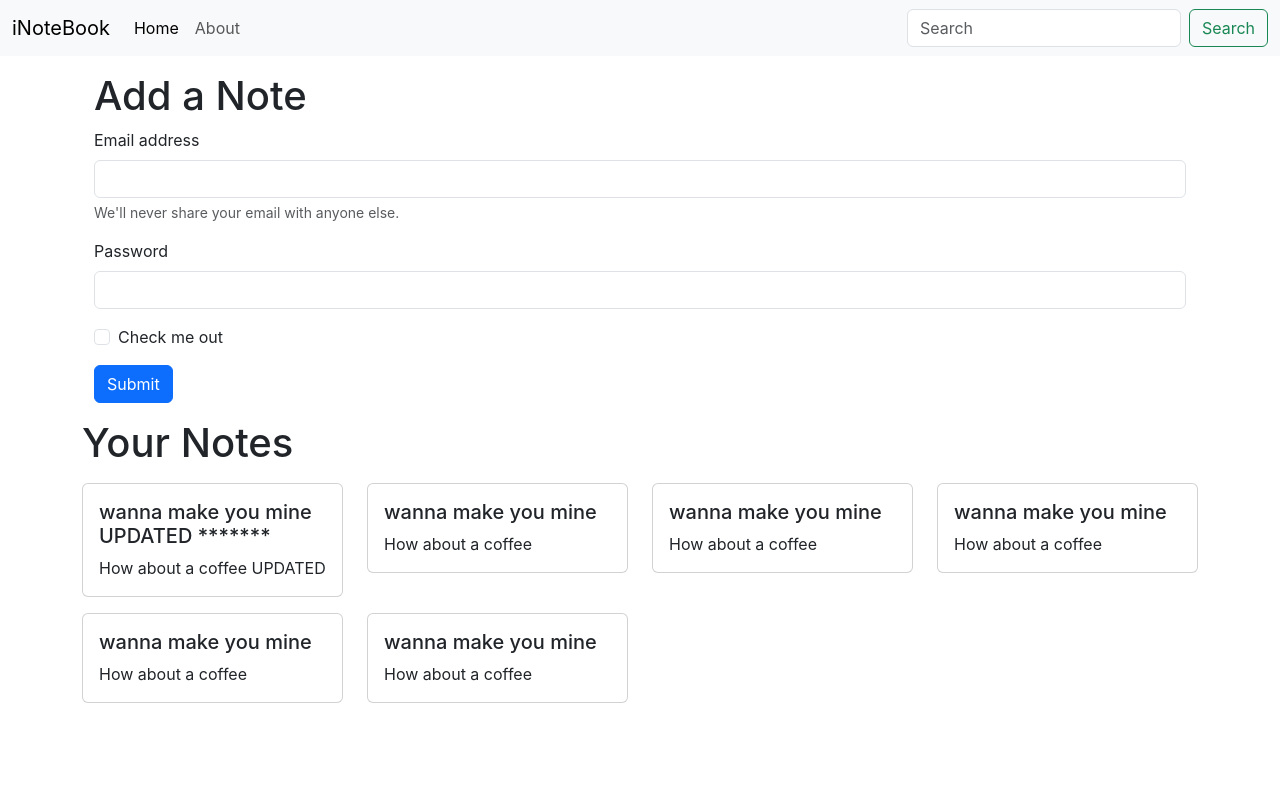
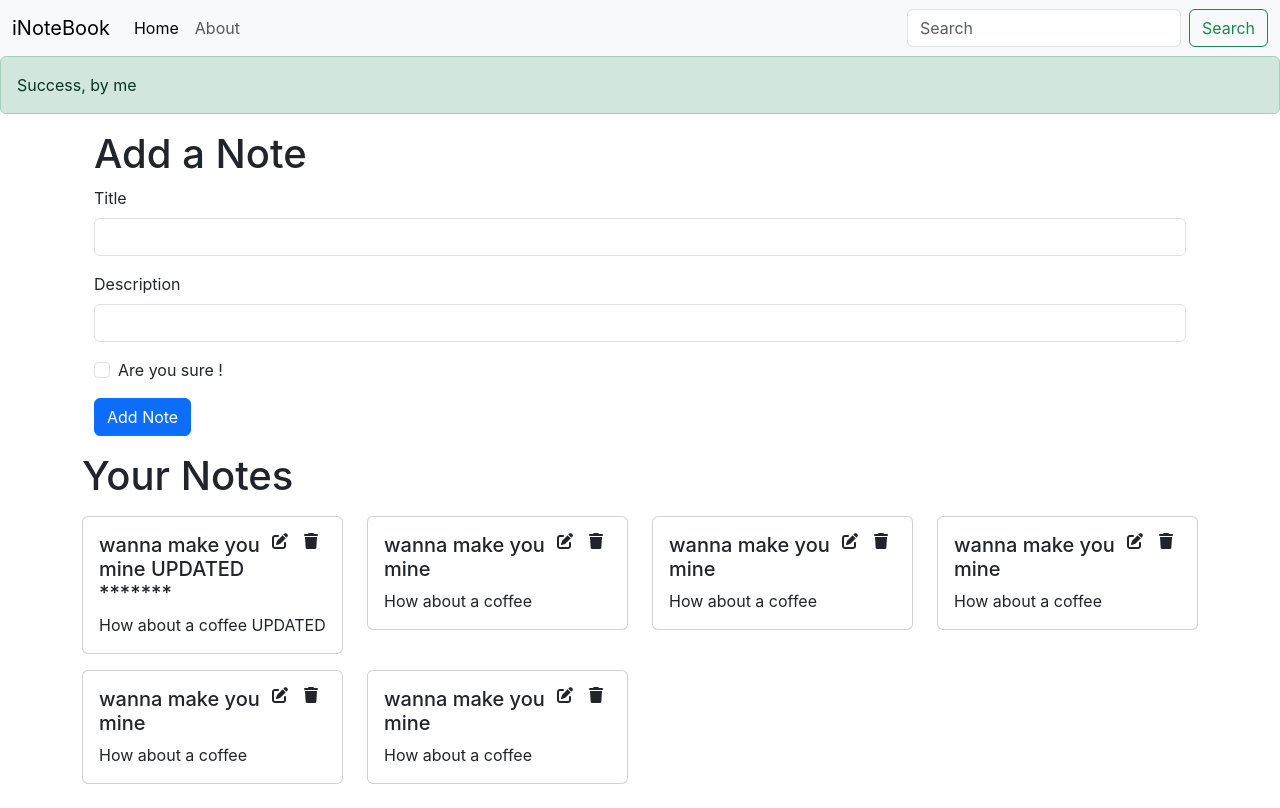
Before and after one commit to dev-chouhan/NotesHandler, a React (Create React App) app: page / in a window 1280 px wide. Built offline with nearby package versions, Linux system fonts and the light colour scheme.

Commit message:
able to delete and create note

```diff
--- a/public/index.html
+++ b/public/index.html
@@ -41,6 +41,8 @@
       To begin the development, run `npm start` or `yarn start`.
       To create a production bundle, use `npm run build` or `yarn build`.
     -->
+    <!-- FontAwesome 5 -->
+    <script src="https://kit.fontawesome.com/30bd390884.js" crossorigin="anonymous"></script>
     <!-- Bootstrap JS -->
     <script src="https://cdn.jsdelivr.net/npm/@popperjs/core@2.11.6/dist/umd/popper.min.js" integrity="sha384-oBqDVmMz9ATKxIep9tiCxS/Z9fNfEXiDAYTujMAeBAsjFuCZSmKbSSUnQlmh/jp3" crossorigin="anonymous"></script>
 <script src="https://cdn.jsdelivr.net/npm/bootstrap@5.3.0-alpha1/dist/js/bootstrap.min.js" integrity="sha384-mQ93GR66B00ZXjt0YO5KlohRA5SY2XofN4zfuZxLkoj1gXtW8ANNCe9d5Y3eG5eD" crossorigin="anonymous"></script>
--- a/src/App.js
+++ b/src/App.js
@@ -4,6 +4,7 @@
 import Home from './components/Home';
 import About from './components/About';
 import NoteState from './context/notes/NoteState';
+import Alert from './components/Alert';
 
 function App() {
   return (
@@ -11,6 +12,7 @@
       <NoteState>
         <Router>
           <Navbar />
+          <Alert message="Success, by me"/>
           <div className="container">
             <Routes>
               <Route exact path="/" element={<Home />} />
--- /dev/null
+++ b/src/components/Addnote.js
@@ -0,0 +1,37 @@
+import React, { useState , useContext} from 'react'
+import noteContext from "../context/notes/NoteContext";
+
+const Addnote = () => {
+    const { addNote } = useContext(noteContext);
+    const [note, setNote] = useState({title:" ", description:" ", tag:"default"})
+    const handleClick = (e) => {
+        e.preventDefault(); // to prevent page from reload
+        addNote(note.title, note.description, note.tag); // providing title and dsecription to newly added note
+    }
+    const onChange = (e) => {
+        setNote({...note, [e.target.name]: e.target.value})
+    }
+
+    return (
+        <div className="container my-3">
+            <h1>Add a Note</h1>
+            <form>
+                <div className="mb-3">
+                    <label htmlFor="title" className="form-label">Title</label>
+                    <input type="text" className="form-control" onChange={onChange} id="title" name='title' required aria-describedby="emailHelp" />
+                </div>
+                <div className="mb-3">
+                    <label htmlFor="description" className="form-label">Description</label>
+                    <input type="text" className="form-control"  onChange={onChange} id="description" required name='description' />
+                </div>
+                <div className="mb-3 form-check">
+                    <input type="checkbox" className="form-check-input" id="exampleCheck1" required/>
+                    <label className="form-check-label" htmlFor="exampleCheck1">Are you sure !</label>
+                </div>
+                <button type="submit" className="btn btn-primary" onClick={handleClick}>Add Note</button>
+            </form>
+        </div>
+    )
+}
+
+export default Addnote
--- /dev/null
+++ b/src/components/Alert.js
@@ -0,0 +1,14 @@
+// rafc
+import React from 'react'
+
+const Alert = (props) => {
+    return (
+        <div>
+            <div className="alert alert-success" role="alert">
+                {props.message}
+            </div>
+        </div>
+    )
+}
+
+export default Alert
--- a/src/components/Home.js
+++ b/src/components/Home.js
@@ -4,25 +4,7 @@
 const Home = () => {
   return (
     <div>
-      <div className="container my-3">
-        <h1>Add a Note</h1>
-        <form>
-          <div className="mb-3">
-            <label for="exampleInputEmail1" className="form-label">Email address</label>
-            <input type="email" className="form-control" id="exampleInputEmail1" aria-describedby="emailHelp" />
-            <div id="emailHelp" className="form-text">We'll never share your email with anyone else.</div>
-          </div>
-          <div className="mb-3">
-            <label for="exampleInputPassword1" className="form-label">Password</label>
-            <input type="password" className="form-control" id="exampleInputPassword1" />
-          </div>
-          <div className="mb-3 form-check">
-            <input type="checkbox" className="form-check-input" id="exampleCheck1" />
-            <label className="form-check-label" for="exampleCheck1">Check me out</label>
-          </div>
-          <button type="submit" className="btn btn-primary">Submit</button>
-        </form>
-      </div>
+
       <Notes />
     </div>
   )
--- a/src/components/Navbar.js
+++ b/src/components/Navbar.js
@@ -1,11 +1,11 @@
-import React, {useEffect} from 'react'
+import React from 'react'
 import {Link, useLocation} from "react-router-dom";
 
 const Navbar = () => {
     let location = useLocation();
-    useEffect(() => {
-        // console.log(location.pathname);
-    }, [location]);
+    // useEffect(() => {
+    //     console.log(location.pathname);
+    // }, [location]);
     return (
         <div>
             <nav className="navbar navbar-expand-lg bg-body-tertiary">
--- a/src/components/Noteitem.js
+++ b/src/components/Noteitem.js
@@ -1,12 +1,19 @@
-import React from 'react'
+import React, {useContext} from 'react'
+import noteContext from "../context/notes/NoteContext";
 
 const Noteitem = (props) => {
+    const context = useContext(noteContext);
+    const {deleteNote} = context;
     const { note } = props;
     return (
         <div className='col-md-3 my-2' >
             <div className="card">
                 <div className="card-body">
-                    <h5 className="card-title">{note.title}</h5>
+                    <div className="d-flex align-item-center">
+                        <h5 className="card-title">{note.title}</h5>
+                        <i className="fa-solid fa-pen-to-square mx-2"></i>
+                        <i className="fa-solid fa-trash mx-2" onClick={()=>{deleteNote(note._id)}}></i>
+                    </div>
                     <p className="card-text">{note.description}</p>
                 </div>
             </div>
--- a/src/components/Notes.js
+++ b/src/components/Notes.js
@@ -1,16 +1,20 @@
-import React, {useContext} from 'react';
-import context from "../context/notes/NoteContext";
+import React, { useContext } from 'react';
+import noteContext from "../context/notes/NoteContext";
 import Noteitem from './Noteitem';
+import Addnote from './Addnote';
 
 const Notes = () => {
-    const  {notes, setNotes} = useContext(context);
+    const { notes } = useContext(noteContext);
     return (
-        <div className="row my-3">
-            <h1>Your Notes</h1>
-            {notes.map((note) => {
-                return <Noteitem note={note}/>
-            })}
-        </div>
+        <>
+            <Addnote />
+            <div className="row my-3">
+                <h1>Your Notes</h1>
+                {notes.map((note) => {
+                    return <Noteitem key={note._id} note={note} />
+                })}
+            </div>
+        </>
     )
 }
 
--- a/src/context/notes/NoteState.js
+++ b/src/context/notes/NoteState.js
@@ -13,7 +13,7 @@
             "__v": 0
         },
         {
-            "_id": "63df8d26a518b0a2da140ed5",
+            "_id": "63df8d26a518b0a2da14550ed5",
             "user": "63db8730839f4eb6de4e2a6f",
             "title": "wanna make you mine",
             "description": "How about a coffee",
@@ -22,7 +22,7 @@
             "__v": 0
         },
         {
-            "_id": "63df8d26a518b0a2da140ed5",
+            "_id": "63df8d2689a518b0a2da140ed5",
             "user": "63db8730839f4eb6de4e2a6f",
             "title": "wanna make you mine",
             "description": "How about a coffee",
@@ -31,7 +31,7 @@
             "__v": 0
         },
         {
-            "_id": "63df8d26a518b0a2da140ed5",
+            "_id": "63df8d26a518b0hha2da140ed5",
             "user": "63db8730839f4eb6de4e2a6f",
             "title": "wanna make you mine",
             "description": "How about a coffee",
@@ -40,7 +40,7 @@
             "__v": 0
         },
         {
-            "_id": "63df8d26a518b0a2da140ed5",
+            "_id": "63df8d26a5h18b0a2da140ed5",
             "user": "63db8730839f4eb6de4e2a6f",
             "title": "wanna make you mine",
             "description": "How about a coffee",
@@ -49,7 +49,7 @@
             "__v": 0
         },
         {
-            "_id": "63df8d26a518b0a2da140ed5",
+            "_id": "63df8d26a518b0a2da17840ed5",
             "user": "63db8730839f4eb6de4e2a6f",
             "title": "wanna make you mine",
             "description": "How about a coffee",
@@ -60,8 +60,34 @@
     ]
     const [notes, setNotes] =  useState(notesInitials);
 
+    // Add a Note
+    const addNote = (title, description, tag) =>{
+        // API call
+        console.log("Addeing a new note");
+        const note = {
+            "_id": "63df8d26a518b0a672da17840ed5",
+            "user": "63db8730839f4eb6de4e2a6f",
+            "title": title,
+            "description": description,
+            "tag": tag,
+            "date": new Date(),
+            "__v": 0
+        }
+        setNotes(notes.concat(note));
+    }
+    // Delete a Note
+    const deleteNote = (id) =>{
+        console.log("Deleting note with id: " + id);
+        const newNotes = notes.filter((note)=>{return note._id !== id})
+        setNotes(newNotes);
+    }
+    // Edit a Note
+    const editNote = (id, title, description, tag) =>{
+
+    }
+
     return (
-        <NoteContext.Provider value={{notes, setNotes}}>
+        <NoteContext.Provider value={{notes, addNote, deleteNote, editNote}}>
             {props.children}
         </NoteContext.Provider>
     )
--- a/src/index.css
+++ b/src/index.css
@@ -11,3 +11,8 @@
   font-family: source-code-pro, Menlo, Monaco, Consolas, 'Courier New',
     monospace;
 }
+
+/* Global Css */
+i{
+  cursor: pointer;
+}
```
